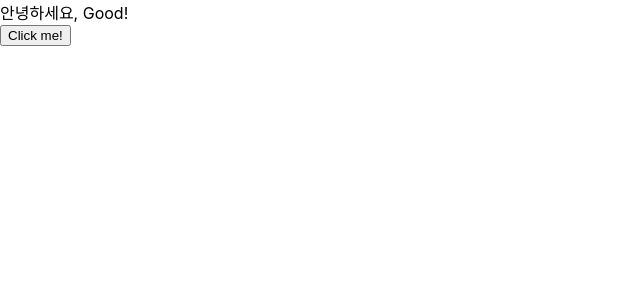
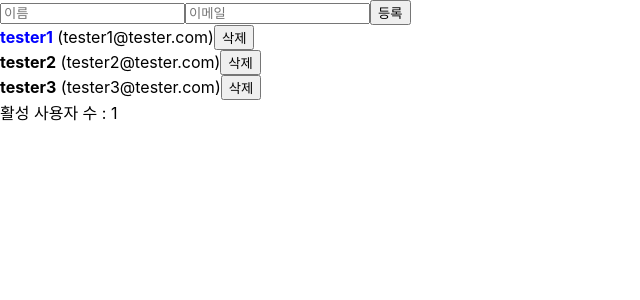
Before and after one commit to Seung8/react-tutorial, a React (Create React App) app in the folder tutorial_src/: page / in a window 1280 px wide. Shown: the top 300 px of the page, without its empty margins (0-640 px from the left). Built offline with nearby package versions, Linux system fonts and the light colour scheme.

Commit message:
Context API 실습

```diff
--- a/tutorial_src/src/App.js
+++ b/tutorial_src/src/App.js
@@ -1,4 +1,4 @@
-import React, { useRef, useReducer, useMemo, useCallback } from 'react';
+import React, { useRef, useReducer, useMemo, useCallback, createContext } from 'react';
 import './App.css';
 import Counter from './Counter';
 import InputSample from './inputSample';
@@ -60,6 +60,8 @@
   }
 }
 
+export const UserDispatch = createContext(null);
+
 function App() {
   const [state, dispatch] = useReducer(reducer, initialState);
   const { users } = state;
@@ -86,34 +88,17 @@
     reset();
   }, [username, email, reset]);
 
-  const onToggle = useCallback(id => {
-    dispatch({
-      type: 'TOGGLE_USER',
-      id
-    });
-  }, [])
-
-  const onRemove = useCallback(id => {
-    dispatch({
-      type: 'REMOVE_USER',
-      id
-    });
-  }, [])
-
   return (
-    <>
+    <UserDispatch.Provider value={dispatch}>
       <CreateUser
         username={username}
         email={email}
         onChange={onChange}
         onCreate={onCreate}
       />
-      <UserList users={users}
-        onToggle={onToggle}
-        onRemove={onRemove}
-      />
+      <UserList users={users} />
       <div>활성 사용자 수 : {count}</div>
-    </>
+    </UserDispatch.Provider>
   );
 }
 
--- a/tutorial_src/src/CreateUser.js
+++ b/tutorial_src/src/CreateUser.js
@@ -1,7 +1,6 @@
 import React from 'react';
 
 function CreateUser({ username, email, onChange, onCreate }) {
-    console.log('CreateUser 컴포넌트 렌더링');
     return (
         <div>
             <input
--- a/tutorial_src/src/UserList.js
+++ b/tutorial_src/src/UserList.js
@@ -1,32 +1,10 @@
-import React, { useEffect } from 'react';
+import React, { useContext } from 'react';
+import { UserDispatch } from './App';
 
 const User = React.memo(
-    function User({ user, onRemove, onToggle }) {
+    function User({ user }) {
         const { id, username, email, active } = user;
-
-        // useEffect(() => {
-        //     console.log('컴포넌트 렌더링');
-        //     // clean-up 함수를 return하여 컴포넌트가 사라질 때 이벤트 등록
-        //     // 컴포넌트 props에서 내려받은 값을 state로 등록
-        //     // 특정 API 요청
-        //     // D3, Video.js 등을 사용할 때
-        //     // setInterval, setTimeout 등을 이용할 때
-        //     return () => {
-        //         // clearInterval, clearTimeout 등
-        //         // 라이브러리 인스턴스 제거
-        //         console.log('컴포넌트 삭제');
-        //     };
-        // }, []);
-
-        useEffect(() => {
-            console.log('user 값 생성 or 변경');
-            // console.log(user);
-            return () => {
-                console.log('user 값이 변경 전');
-                // console.log(user);
-            }
-            // 의존값을 설정하여 deps 배열에 추가하면 해당 값이 설정되거나 변경될 때마다 호출됨
-        }, [user]);
+        const dispatch = useContext(UserDispatch);
 
         return (
             <div>
@@ -35,7 +13,10 @@
                         color: active ? 'blue' : 'black',
                         cursor: 'pointer'
                     }}
-                    onClick={() => onToggle(id)}
+                    onClick={() => dispatch({
+                        type: 'TOGGLE_USER',
+                        id
+                    })}
                 >{username}</b>
                 &nbsp;
                 <span>({email})</span>
@@ -43,13 +24,16 @@
                     렌더링 시점에 바로 함수가 동작하지 않도록 괄호를 빼고 호출해야 하지만
                     id를 인자로 전달해야 하므로 새로운 함수형태로 작성
                 */}
-                <button onClick={() => onRemove(id)}>삭제</button>
+                <button onClick={() => dispatch({
+                    type: 'REMOVE_USER',
+                    id
+                })}>삭제</button>
             </div>
         );
     }
 );
 
-function UserList({ users, onRemove, onToggle }) {
+function UserList({ users }) {
     return (
         <div>
             {
@@ -58,8 +42,6 @@
                         <User
                             user={user}
                             key={user.id}
-                            onRemove={onRemove}
-                            onToggle={onToggle}
                         />
                     )
                 )
--- a/tutorial_src/src/index.js
+++ b/tutorial_src/src/index.js
@@ -5,14 +5,14 @@
 import * as serviceWorker from './serviceWorker';
 import ContextSample from './ContextSample';
 
-// ReactDOM.render(
-//   <React.StrictMode>
-//     <App />
-//   </React.StrictMode>,
-//   document.getElementById('root')
-// );
+ReactDOM.render(
+  <React.StrictMode>
+    <App />
+  </React.StrictMode>,
+  document.getElementById('root')
+);
 
-ReactDOM.render(<ContextSample />, document.getElementById('root'));
+// ReactDOM.render(<ContextSample />, document.getElementById('root'));
 
 // If you want your app to work offline and load faster, you can change
 // unregister() to register() below. Note this comes with some pitfalls.
```
